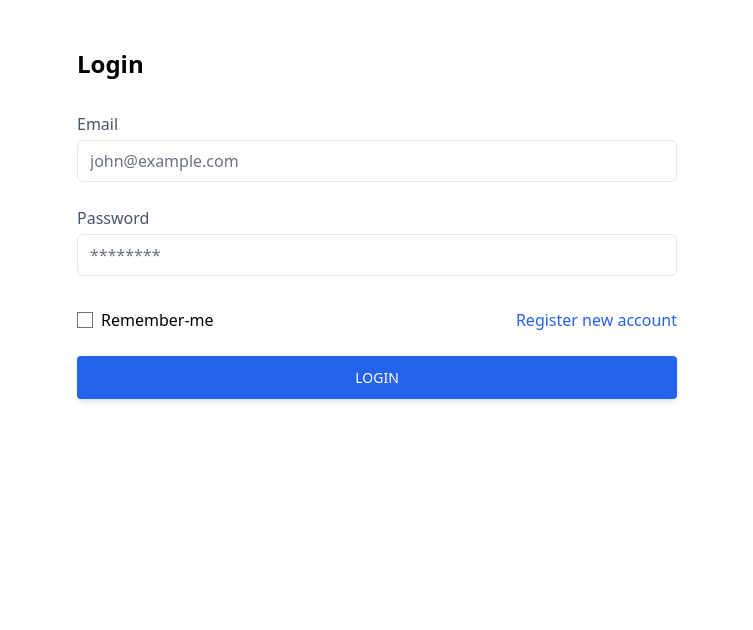
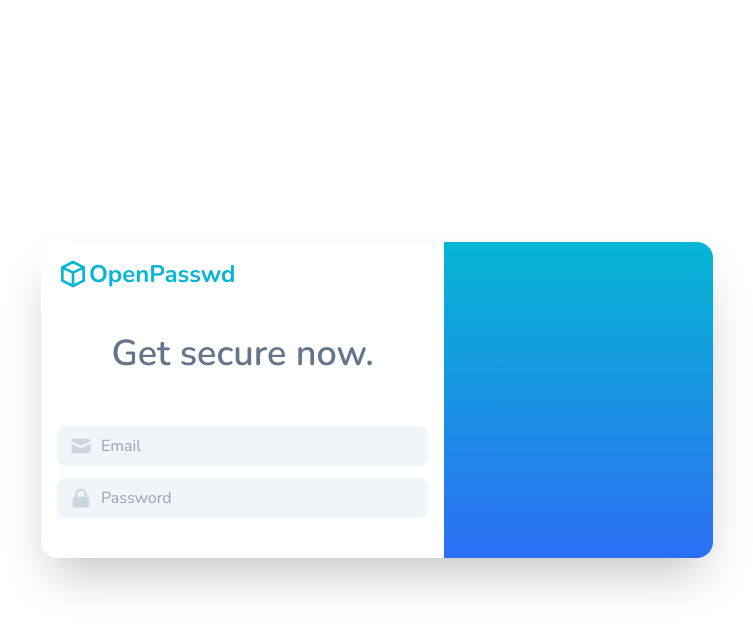
Before and after one commit to nellfs/openpasswd-console, a React (Vite) app: page /login in a window 1280 px wide. Shown: the top 630 px of the page, without its empty margins (263-1016 px from the left). Built offline with nearby package versions, Linux system fonts and the light colour scheme.

Commit message:
login rework

```diff
--- a/src/App.tsx
+++ b/src/App.tsx
@@ -2,7 +2,7 @@ import { Routes, Route } from 'react-router-dom';
 import React from 'react';
 // import Layout from './components/Layout';
 // import Home from './containers/Home';
-import Login from './containers/Login/LoginPage';
+import Login from './containers/Login/index';
 // import RequireAuth from './components/Auth/RequireAuth';
 import Register from './containers/Register';
 // import Account from './containers/Account';
--- a/src/components/Form/Input.tsx
+++ b/src/components/Form/Input.tsx
@@ -1,26 +1,37 @@
+import { MailIcon, LockClosedIcon, PencilIcon } from '@heroicons/react/solid'
 export interface InputProps<T> {
+  type: 'text' | 'password' | 'email';
   name: string;
-  type: 'text' | 'password' | 'email';
   value: T;
-  placeholder?: string;
   onChange: (v: T) => void;
+}
+
+function AutoIcon(props: { isLoggedIn: string; }) {
+  if (props.isLoggedIn === 'email') {
+    return <MailIcon className="text-slate-300  pointer-events-none h-6 absolute top-1/2 transform -translate-y-1/2 left-3" />
+  } else if (props.isLoggedIn === 'password') {
+    return <LockClosedIcon className="text-slate-300  pointer-events-none h-6 absolute top-1/2 transform -translate-y-1/2 left-3" />
+  }
+  return <PencilIcon className="text-slate-300  pointer-events-none h-6 absolute top-1/2 transform -translate-y-1/2 left-3" />
 }
 
 export default function Input<T extends string | number>(props: InputProps<T>) {
   return (
-    <label className="block">
-      <span className="text-slate-600">{props.name}</span>
+    <label className="block relative">
+      <AutoIcon isLoggedIn={props.type} />
       <input
         type={props.type}
         className="
-        mt-1
-        block
-        w-full
-        rounded-md
-        border-slate-200
-        focus:border-indigo-300 focus:ring focus:ring-indigo-200 focus:ring-opacity-50
-      "
-        placeholder={props.placeholder}
+          mt-3
+          block
+          border-0
+          w-full
+          rounded-lg
+          bg-slate-100
+          text-slate-800
+          placeholder-slate-400
+          pl-11"
+        placeholder={props.name}
         value={props.value}
         onChange={(e) => props.onChange(e.target.value as T)}
       />
--- a/src/containers/Login/LoginPage.tsx
+++ b/src/containers/Login/index.tsx
@@ -1,6 +1,9 @@
 import { useState } from 'react';
 import { Link, useLocation, useNavigate } from 'react-router-dom';
 import { useRecoilState } from 'recoil';
+import { CubeIcon, MailIcon } from '@heroicons/react/outline'
+
+
 import { auth_token } from '../../atoms';
 import { Button } from '../../components/Button';
 import { Checkbox, Form, Input } from '../../components/Form';
@@ -54,7 +57,33 @@ const Login = () => {
   };
 
   return (
-    <main className="flex-grow flex justify-center">
+    <main className='flex flex-col items-center justify-center w-full flex-1 px-20 text-center min-h-screen'>
+      <div className='bg-white rounded-2xl shadow-2xl flex w-3/5 max-w-4xl'>
+        <div className='w-3/5 p-4 font-body pb-10'>
+          <div className='text-left font-bold flex flex-row items-start pb-1'>
+            <CubeIcon className='text-cyan-500 h-8'></CubeIcon>
+            <span className='text-cyan-500 text-2xl'>OpenPasswd</span>
+          </div>
+
+          <p className='text-4xl text-slate-500 font-semibold py-10'>Get secure now.</p>
+          <Input
+            name="Email"
+            type="email"
+            value={state.email}
+            onChange={(value) => setState({ ...state, email: value })} />
+          <Input
+            name="Password"
+            type="password"
+            value={state.password}
+            onChange={(value) => setState({ ...state, password: value })} />
+        </div>
+
+        <div className='w-2/5 bg-gradient-to-t from-secure-blue to-cyan-500 text-white rounded-tr-2xl rounded-br-2xl'><p></p></div>
+      </div>
+    </main>
+    // <>
+
+    /*{ <main className="flex-grow flex justify-center h-screen bg-gradient-to-t from-secure-blue to-cyan-500">
       <div className="py-12 px-5 container md:w-1/2">
         <h2 className="text-2xl font-bold">Login</h2>
         <div className="mt-8">
@@ -66,25 +95,20 @@ const Login = () => {
                 type="email"
                 placeholder="john@example.com"
                 value={state.email}
-                onChange={(value) => setState({ ...state, email: value })}
-              />
+                onChange={(value) => setState({ ...state, email: value })} />
               <Input
                 name="Password"
                 type="password"
                 placeholder="********"
                 value={state.password}
-                onChange={(value) => setState({ ...state, password: value })}
-              />
+                onChange={(value) => setState({ ...state, password: value })} />
               <div className="block">
                 <div className="mt-2">
                   <div className="flex justify-between">
                     <Checkbox
                       name="Remember-me"
                       value={state.remember}
-                      onChange={(value) =>
-                        setState({ ...state, remember: value })
-                      }
-                    />
+                      onChange={(value) => setState({ ...state, remember: value })} />
                     <Link
                       className="text-blue-600 hover:underline"
                       to="/register"
@@ -101,7 +125,7 @@ const Login = () => {
           </Form>
         </div>
       </div>
-    </main>
+    </main></> */
   );
 };
 
```
